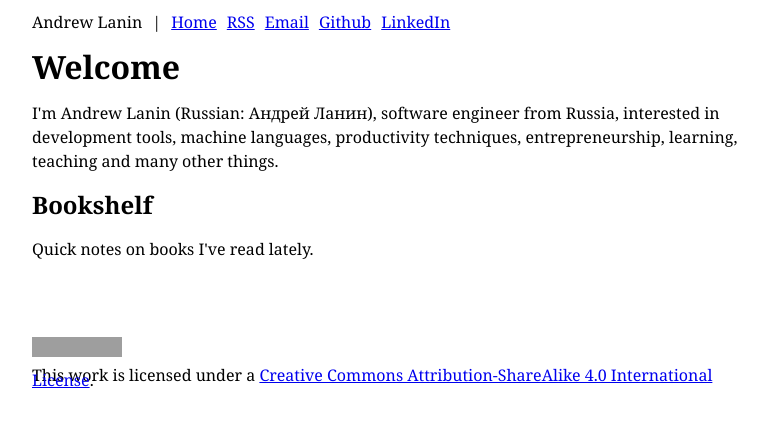
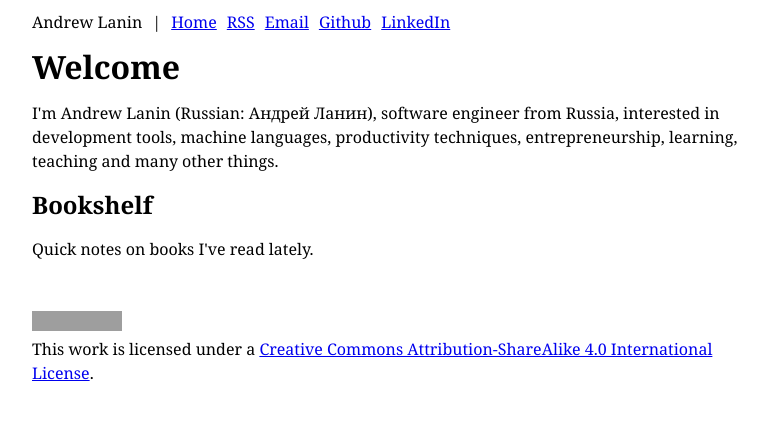
Before and after one commit to andrewlanin/lanin.dev, a Jekyll site: the page built from index.html, in a window 1280 px wide. Shown: the top 427 px of the page, without its empty margins (248-1016 px from the left). Built offline with Jekyll 4.4.1, drawn with Linux system fonts in a browser that asks for light colours; grey boxes are pictures that could not be loaded.

Commit message:
Fix mobile layout

```diff
--- a/_includes/base.css
+++ b/_includes/base.css
@@ -15,13 +15,11 @@ nav {
 
 nav a,
 nav span {
-  margin-left: 10px;
+  margin-right: 10px;
 }
 
 footer {
   margin-top: 50px;
-  padding-top: 10px;
-  line-height: 5px;
 }
 
 .shelf {
--- a/_layouts/base.html
+++ b/_layouts/base.html
@@ -10,7 +10,7 @@
   </head>
   <body>
     <nav>
-      Andrew Lanin
+      <span>Andrew Lanin</span>
       <span>|</span>
       <a href="/">Home</a>
       <a href="/feed.xml">RSS</i></a>
@@ -20,8 +20,9 @@
     </nav>
     {{ content }}
     <footer>
-      <p><a rel="license" target="_blank" href="http://creativecommons.org/licenses/by-sa/4.0/"><img alt="Creative Commons Licence" style="border-width:0" src="https://i.creativecommons.org/l/by-sa/4.0/80x15.png" /></a> </p>
-      <p>This work is licensed under a <a rel="license" target="_blank" href="http://creativecommons.org/licenses/by-sa/4.0/">Creative Commons Attribution-ShareAlike 4.0 International License</a>.</p>
+      <a rel="license" target="_blank" href="http://creativecommons.org/licenses/by-sa/4.0/"><img alt="Creative Commons Licence" style="border-width:0" src="https://i.creativecommons.org/l/by-sa/4.0/80x15.png" /></a>
+      <br />
+      This work is licensed under a <a rel="license" target="_blank" href="http://creativecommons.org/licenses/by-sa/4.0/">Creative Commons Attribution-ShareAlike 4.0 International License</a>.
     </footer>
   </body>
 </html>
```
